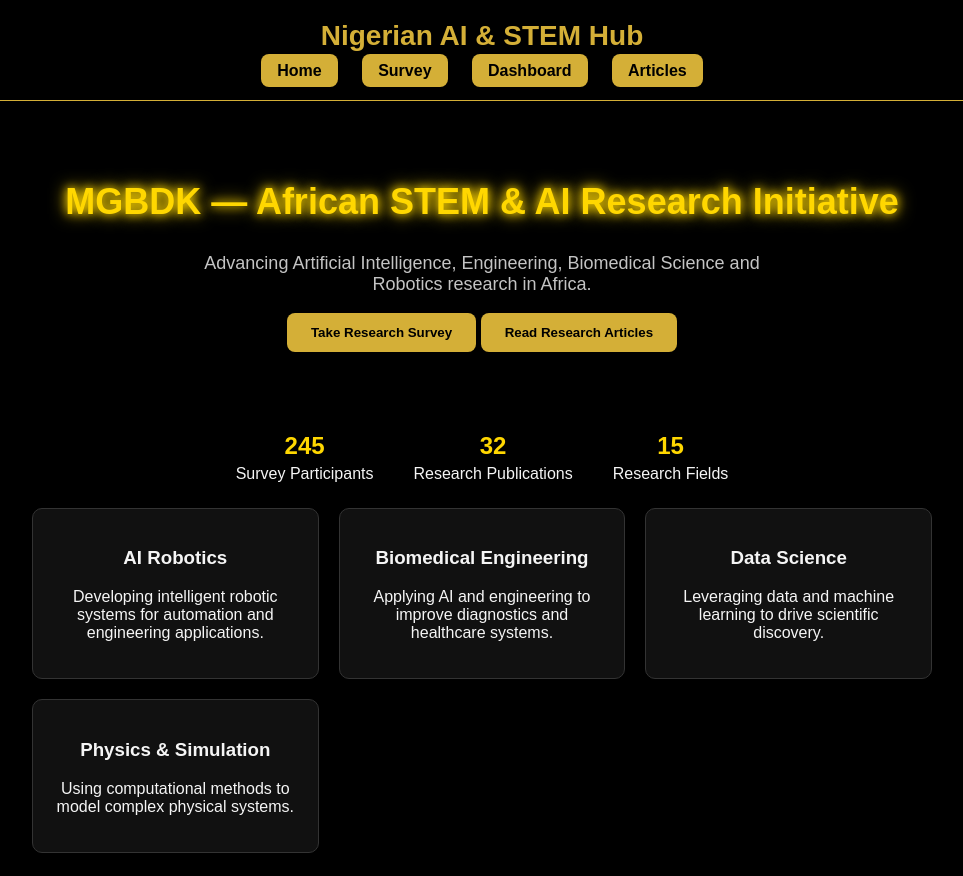
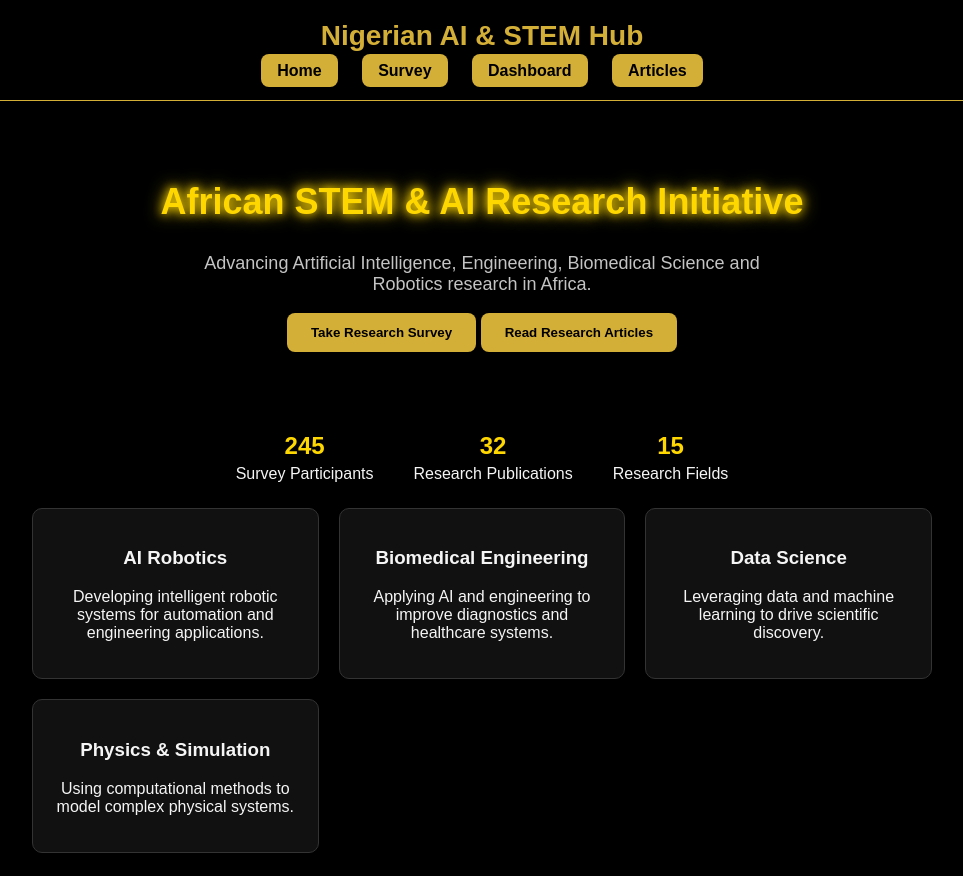
Before and after one commit to chkwnonso/Survey, a website: page public/index.html in a window 1280 px wide. Shown: the top 876 px of the page, without its empty margins (158-1121 px from the left). Drawn offline with Linux system fonts and the light colour scheme.

Commit message:
Hero header edit

```diff
--- a/public/index.html
+++ b/public/index.html
@@ -241,7 +241,7 @@ display:flex;
 <section id="heroLanding">
 
 <h1 class="hero-title">
-MGBDK — African STEM & AI Research Initiative
+African STEM & AI Research Initiative
 </h1>
 
 <p class="hero-sub">
```
